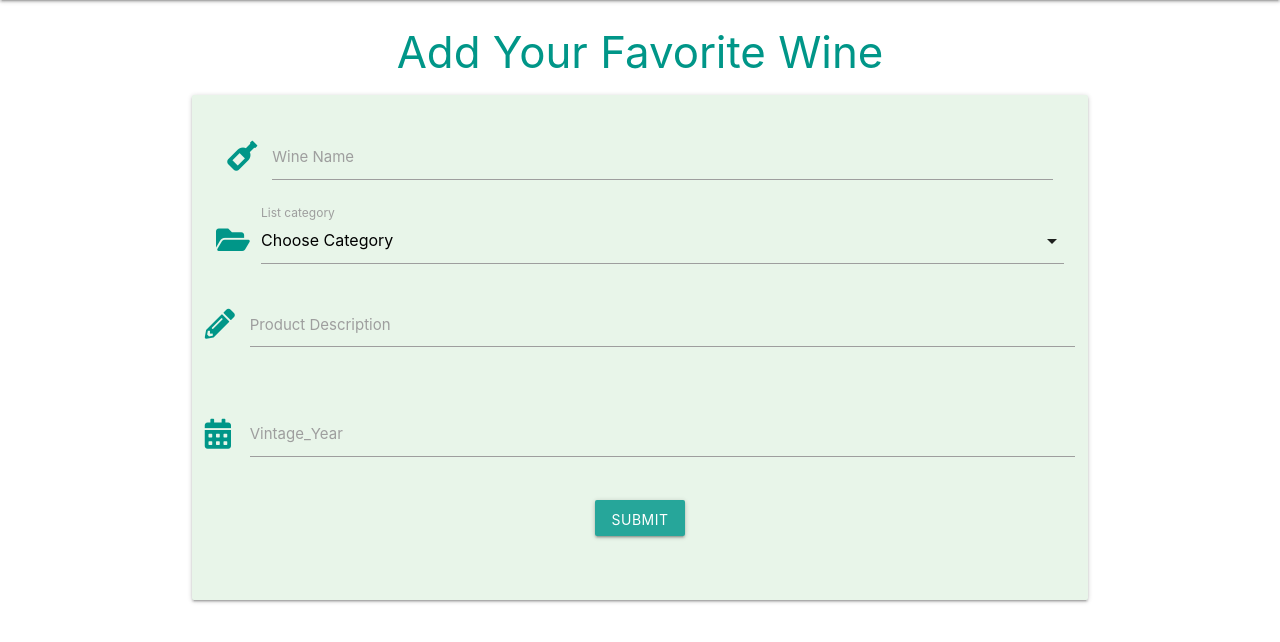
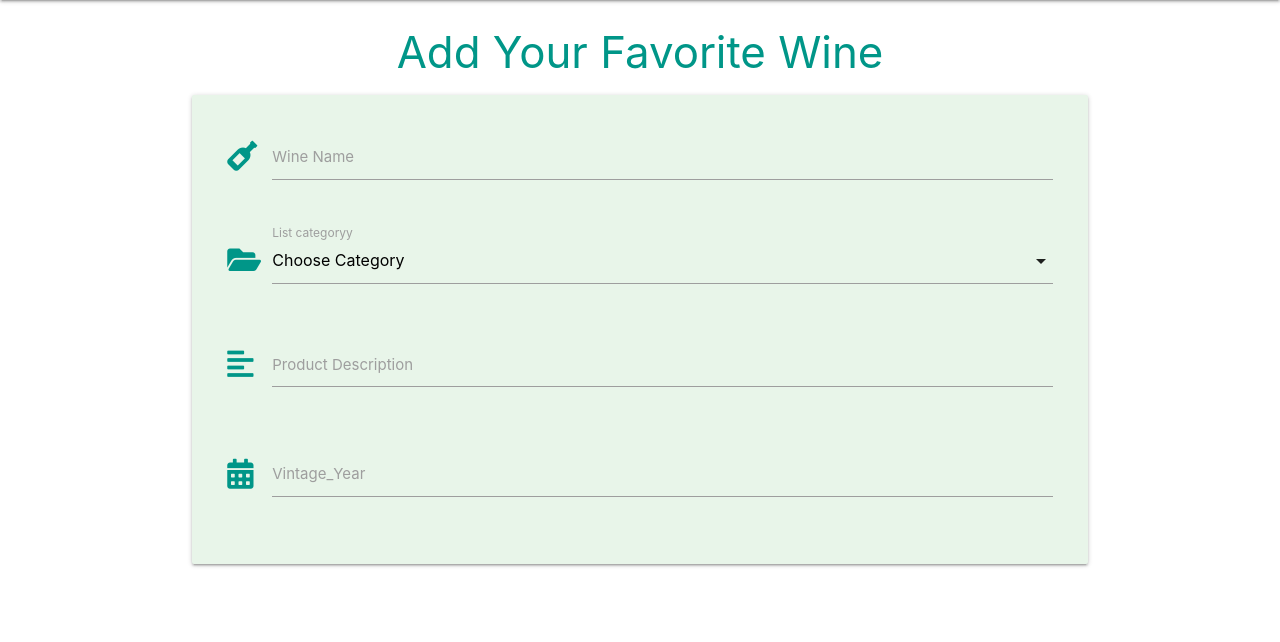
Before and after one commit to YOSTINA-dh/TSEHAY-S--KITCHEN, a Flask app: page /add_list in a window 1280 px wide. Shown: the part 64-706 px from the top of the page. Run offline with Flask 2, Linux system fonts and the light colour scheme; data that the repository does not hold is empty; some libraries are stand-ins or nearby versions.

Commit message:
uppdate the input filed

```diff
--- a/templates/add_list.html
+++ b/templates/add_list.html
@@ -8,45 +8,39 @@
         <div class="row">
             <div class="input-field col s12">
                 <i class="fas fa-wine-bottle prefix teal-text text-teal darken-4"></i>
-                <input id="wine_name" name="wine_name" minlength="5" maxlength="50" type="text" class="validate"
+                <input id="task_name" name="task_name" minlength="5" maxlength="50" type="text" class="validate"
                     required>
                 <label for="wine_name">Wine Name</label>
+            </div>
         </div>
         <div class="row">
             <div class="input-field col s12">
                 <i class="fas fa-folder-open prefix teal-text text-teal darken-4"></i>
-                    <!--For loop to render categories, so the user can choose from them-->
-                    <select id="category" name="category_name">
+                <select id="category_name" name="category_name" class="validate" required>
                     <option value="" disabled selected>Choose Category</option>
-                        {% for list in categories %}
-                        <option value="{{list.category_name}}">{{list.category_name}}</option>
+                    {% for category in categories %}
+                    <option value="{{ category.category_name }}">{{ category.category_name }}</option>
                     {% endfor %}
                 </select>
-                    <label>List category</label>
-                </div>
-            <div class="row">
-                    <div class="input-field col s12">
-                        <i class="fas fa-pencil-alt prefix teal-text text-teal darken-4"></i>
-                        <textarea id="wine_description" name="wine_description" minlength="5" maxlength="1000"
-                            class="materialize-textarea validate" required></textarea>
-                        <label for="wine_description">Product Description</label>
+                <label for="category_name">List categoryy</label>
             </div>
         </div>
         <div class="row">
             <div class="input-field col s12">
-                        <i class="fas fa-calendar-alt prefix  teal-text text-teal darken-4"></i>
+                <i class="fas fa-align-left prefix teal-text text-teal darken-4"></i>
+                <textarea id="task_description" name="task_description" minlength="5" maxlength="600"
+                    class="materialize-textarea validate" required></textarea>
+                <label for="task_description">Product Description</label>
+            </div>
+        </div>
+        <div class="row">
+            <div class="input-field col s12">
+                <i class="fas fa-calendar-alt prefix teal-text text-teal darken-4"></i>
                 <input id="due_date" name="due_date" type="text" class="datepicker validate" required>
                 <label for="due_date">Vintage_Year</label>
             </div>
         </div>
-                <!-- Submit button to insert the new recipe, and get redirected to the get_recipes page -->
-            <div class="submit center-align">
-                    <button type="submit" class="btn btn-success">
-                        <i class="icon-circle-arrow-right icon-large"></i> Submit
-                    </button>
-                </div>
-            </div>
-        </div>
+
     </form>
 </div>
 
```
Lines whose indentation alone changed are shown as unchanged.
